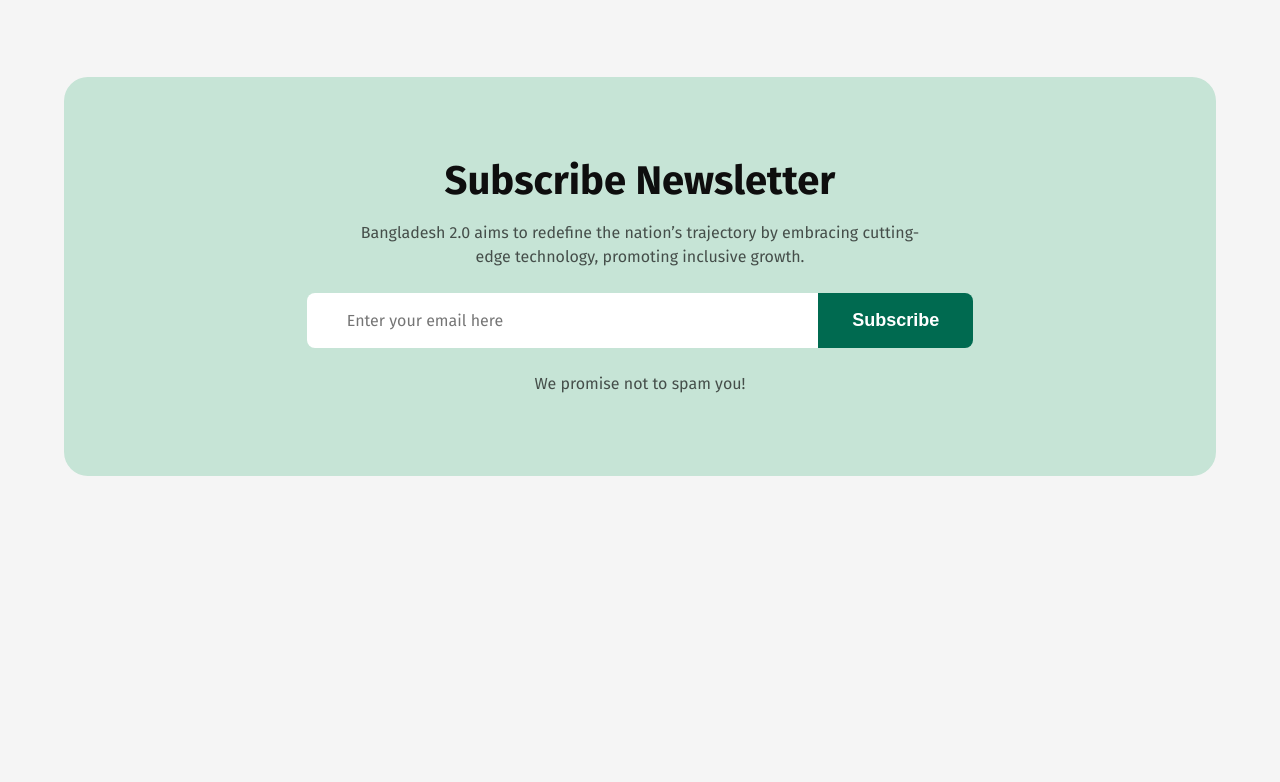
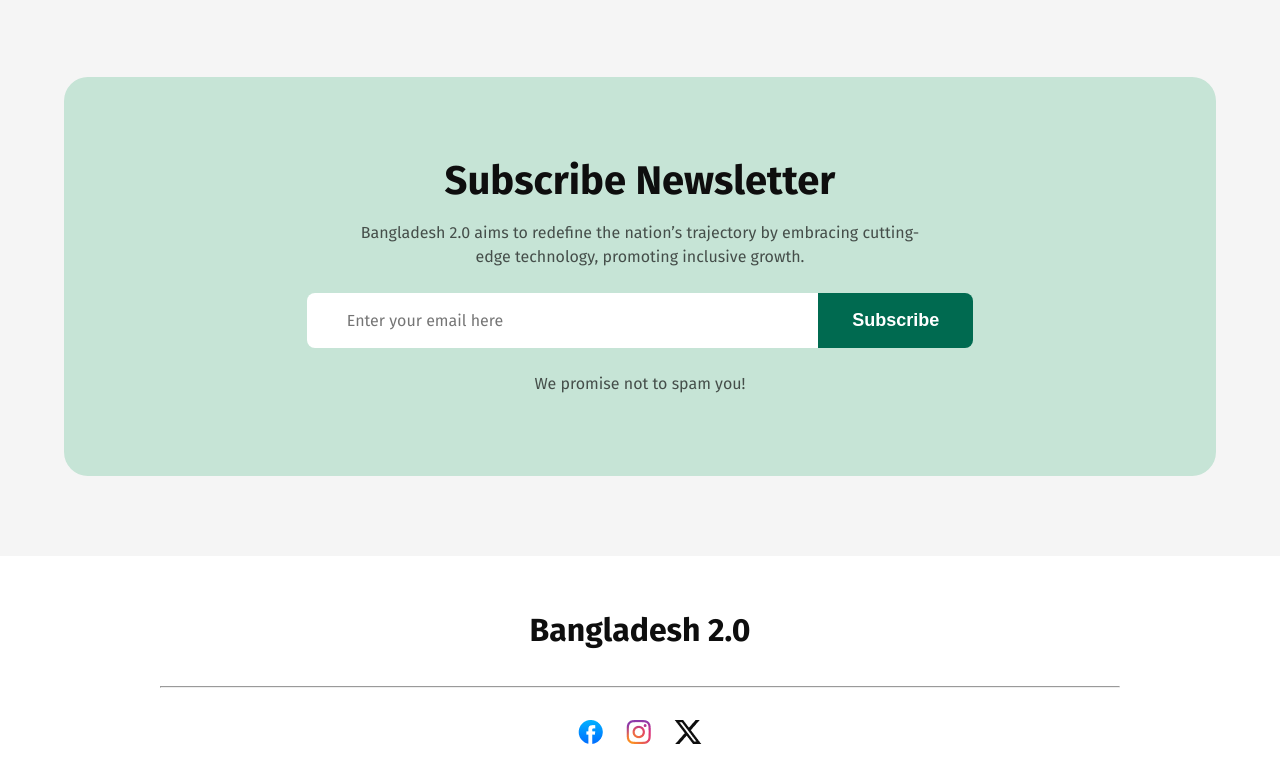
Before and after one commit to mraihan20295/PHero__B11-A01, a plain HTML site: page index.html in a window 1280 px wide. Shown: the part 4142-4924 px from the top of the page. Before the commit the page ends 4698 px from the top, so only its background shows below. Drawn offline with Linux system fonts and the light colour scheme.

Commit message:
- build the footer section

```diff
--- a/css/style.css
+++ b/css/style.css
@@ -133,7 +133,7 @@ img {
   margin-top: 0;
 }
 
-.site-title {
+.site-logo {
   text-decoration: none;
   font-size: 3.2rem;
   font-weight: 700;
@@ -369,3 +369,26 @@ img {
   padding: 1.7rem 3.4rem;
   border-radius: 0px 8px 8px 0px;
 }
+
+/* Footer */
+
+footer {
+  background-color: #fff;
+  padding: 5rem 16rem;
+}
+
+footer .site-logo {
+  text-align: center;
+  display: block;
+}
+
+footer hr {
+  margin-block: 3.2rem;
+  background: rgba(14, 14, 14, 0.1);
+}
+
+.footer__social-media-links {
+  display: flex;
+  justify-content: center;
+  column-gap: 2.3rem;
+}
--- a/index.html
+++ b/index.html
@@ -10,7 +10,7 @@
 
 <body>
     <header class="container header">
-        <a href="#" class="site-title">Bangladesh 2.0</a>
+        <a href="#" class="site-logo">Bangladesh 2.0</a>
         <a href="#" class="btn btn--outline">Sign In</a>
     </header>
     <main class="container">
@@ -255,7 +255,19 @@
         </section>
     </main>
     <footer>
-
+        <a href="#" class="site-logo">Bangladesh 2.0</a>
+        <hr>
+        <div class="footer__social-media-links">
+            <a href="#">
+                <img src="assets/facebook.png" alt="">
+            </a>
+            <a href="#">
+                <img src="assets/instagram.png" alt="">
+            </a>
+            <a href="#">
+                <img src="assets/x.png" alt="">
+            </a>
+        </div>
     </footer>
 </body>
 
```
